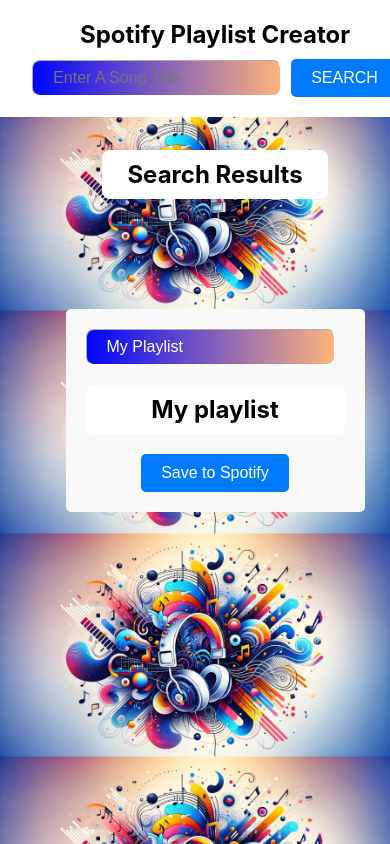
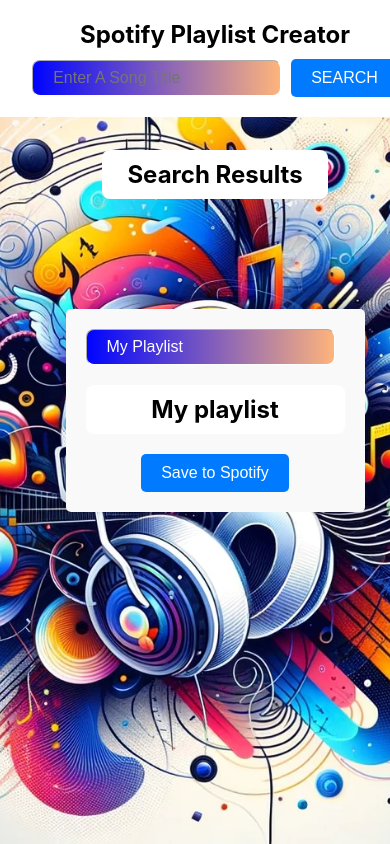
Before and after one commit to Keewee9000/jamming, a React (Create React App) app: page / in a window 390 px wide. Shown: the top 844 px of the page. Built offline with nearby package versions, Linux system fonts and the light colour scheme.

Commit message:
update track sizes

```diff
--- a/src/components/Track/Track.module.css
+++ b/src/components/Track/Track.module.css
@@ -13,3 +13,9 @@
     background-color: #f9f9f9;
     color: blueviolet;
 }
+
+@media (max-width: 600px) {
+    .Track {
+        width: 90%;
+    }
+}
--- a/src/index.css
+++ b/src/index.css
@@ -17,7 +17,7 @@
 
 @media (max-width: 768px) {
   body {
-      background-size: contain;
+
       background-attachment: scroll; /* Allow the background to scroll on smaller screens */
   }
 }
```
